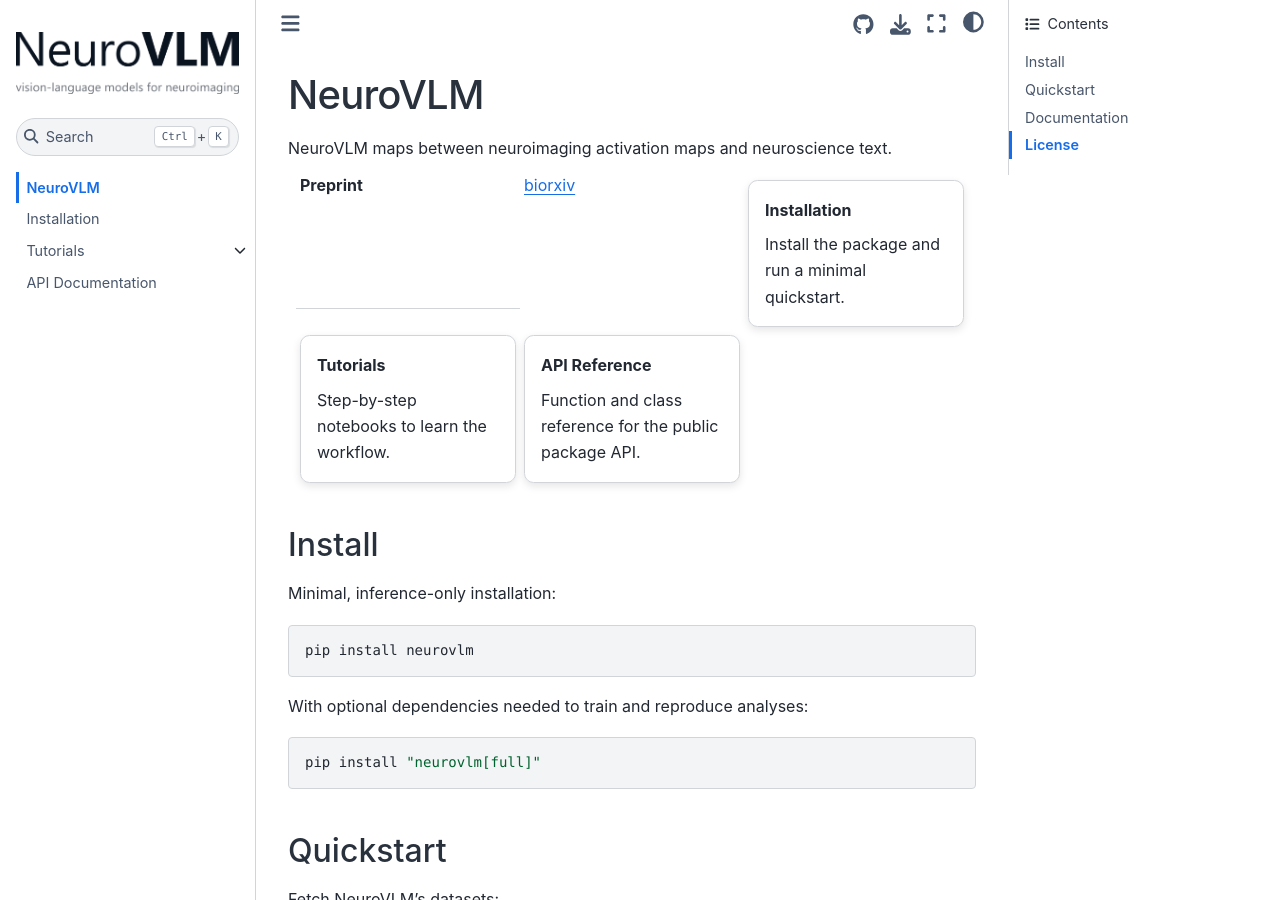
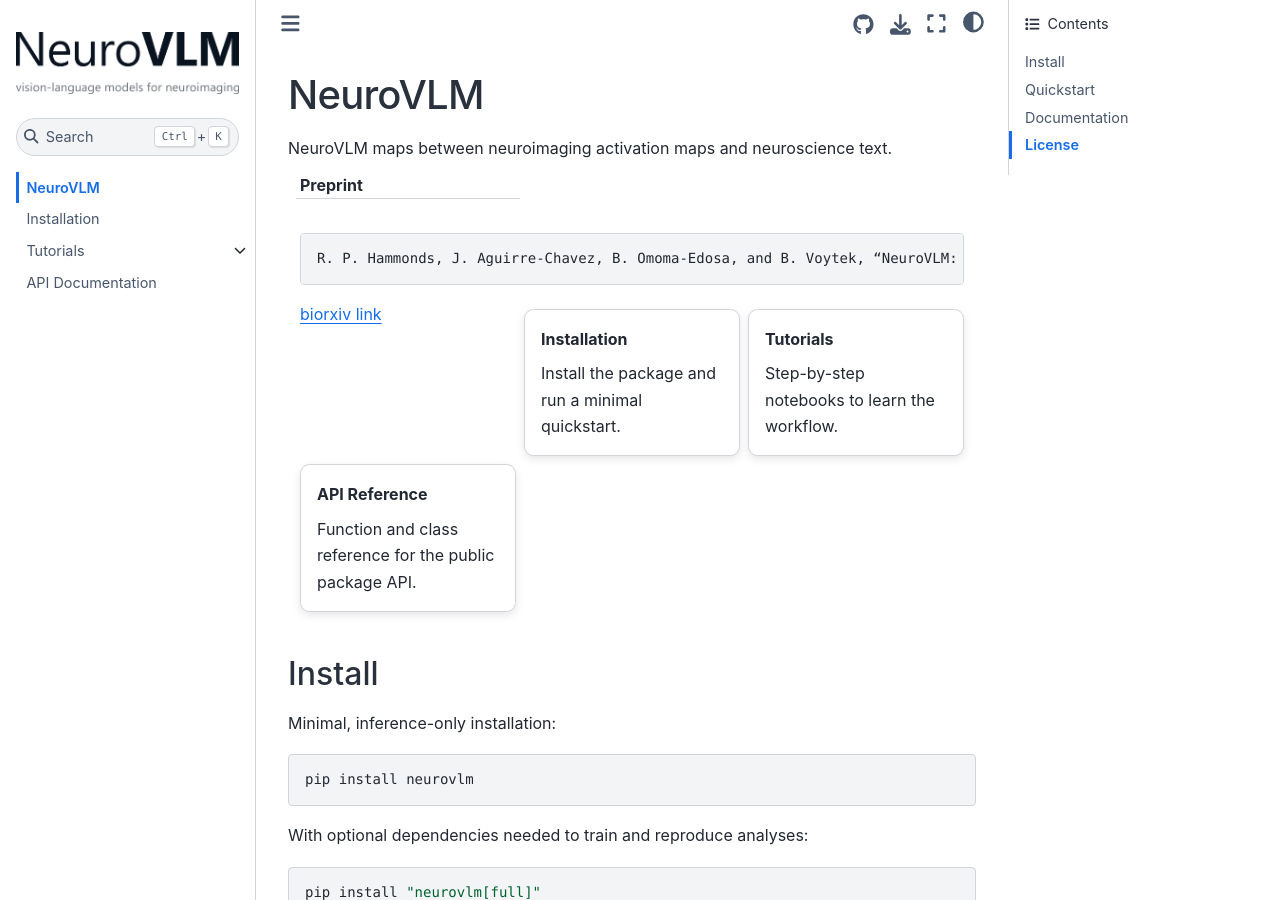
Before and after one commit to neurovlm/neurovlm, a Sphinx documentation site: the page built from docs/index.md, in a window 1280 px wide and 900 px high. Built offline with Sphinx 7.4.7 and the Sphinx Book theme 1.1.4, drawn with Linux system fonts in a browser that asks for light colours; pages that are not in the unit, such as notebooks, are missing from menus.

Commit message:
add preprint link to docs

````diff
--- a/docs/index.md
+++ b/docs/index.md
@@ -7,7 +7,11 @@ NeuroVLM maps between neuroimaging activation maps and neuroscience text.
 
 ## Preprint
 
-[biorxiv](https://www.biorxiv.org/content/10.64898/2026.02.06.704508v2.full)
+```
+R. P. Hammonds, J. Aguirre-Chavez, B. Omoma-Edosa, and B. Voytek, “NeuroVLM: A generative vision-language framework for human neuroimaging,” bioRxiv, preprint, Feb. 9, 2026, doi: 10.64898/2026.02.06.704508.
+```
+
+[biorxiv link](https://www.biorxiv.org/content/10.64898/2026.02.06.704508v2.full)
 
 :::{grid-item-card} Installation
 :link: installation
````
